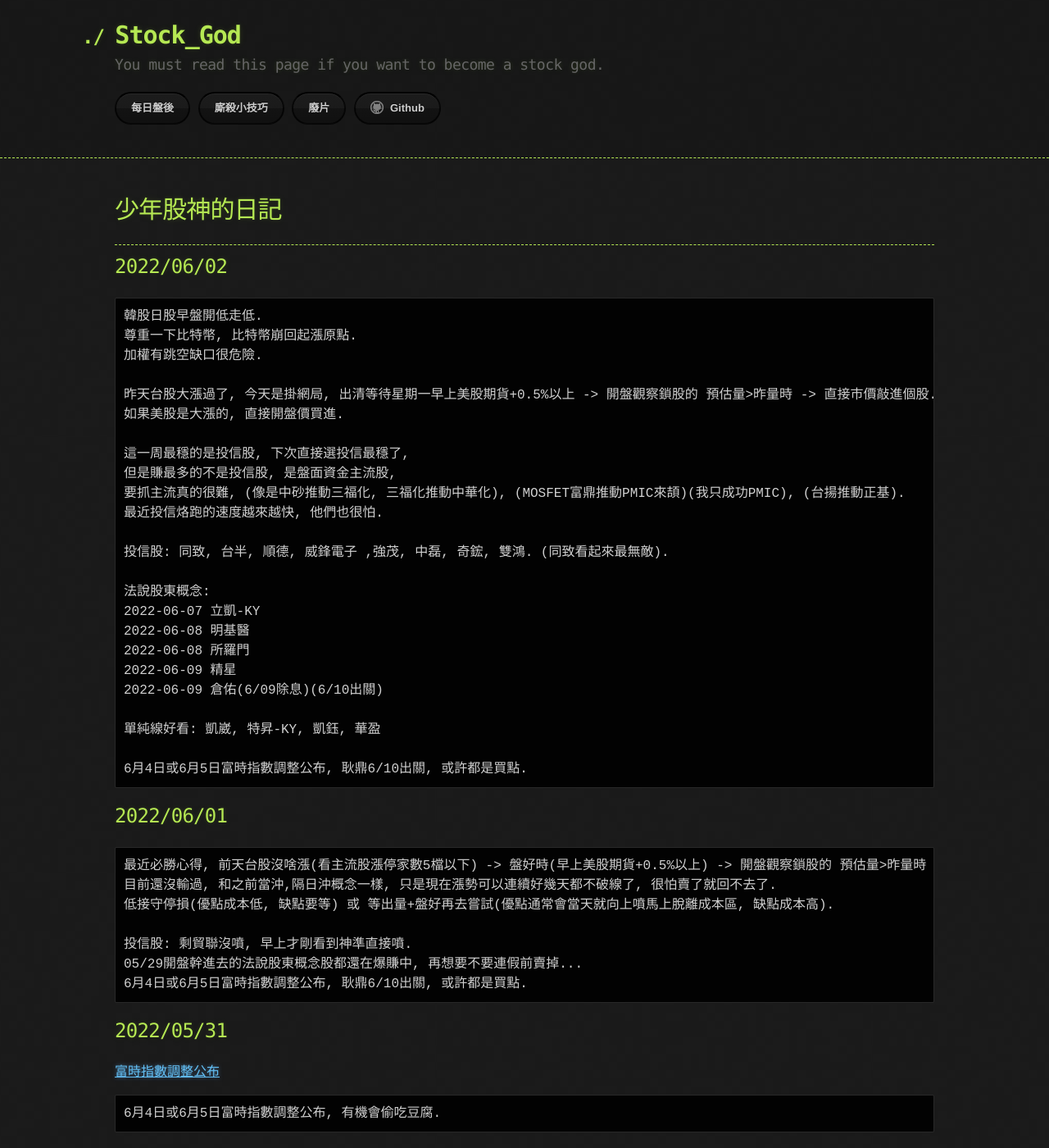
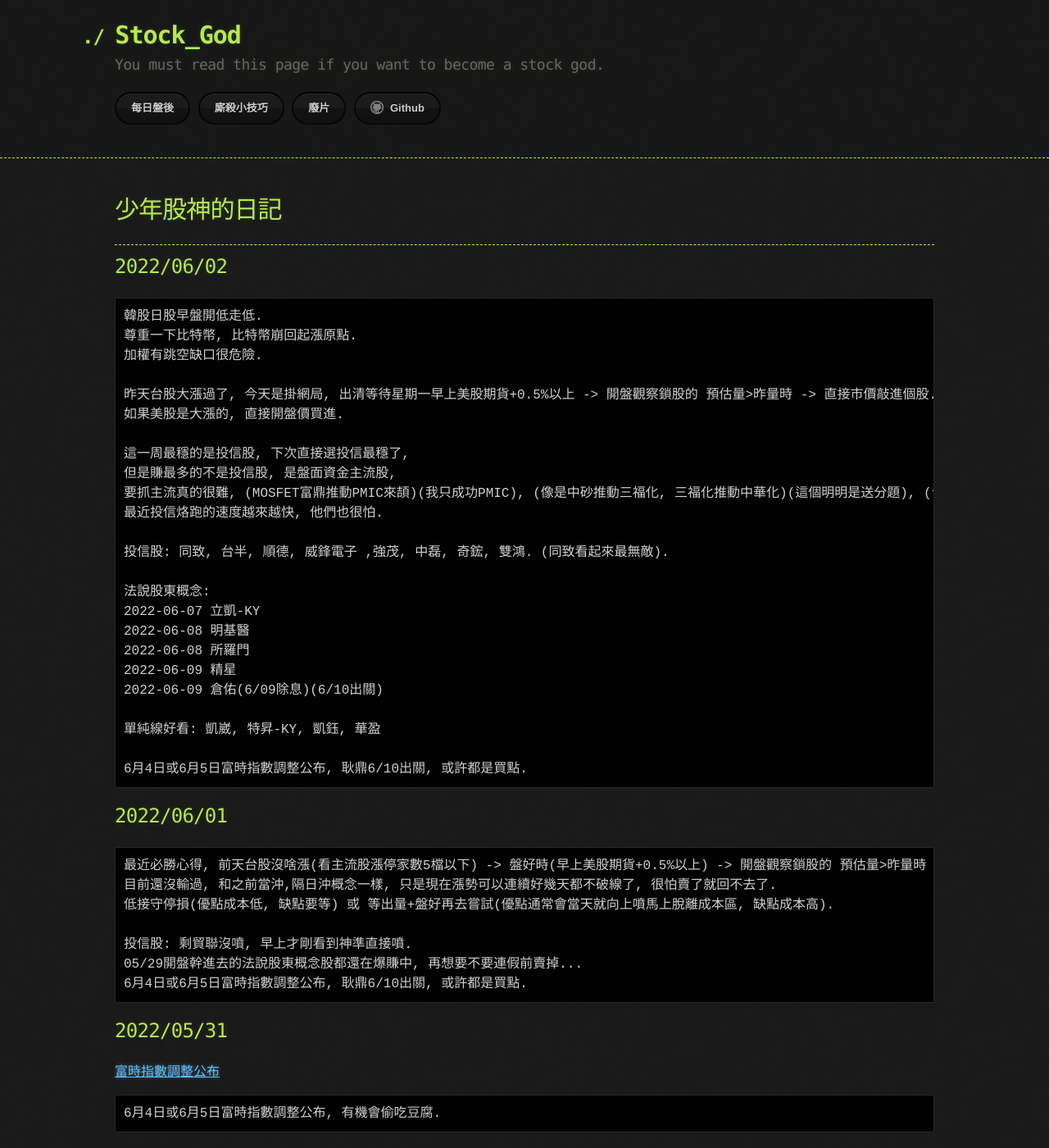
Before and after one commit to lepg5487/Stock_God, a Jekyll site: the page built from index.md, in a window 1280 px wide and 1400 px high. Shown: the whole window at 82% size. Built offline with Jekyll 4.4.1, drawn with Linux system fonts in a browser that asks for light colours; our own code applies the rules of GitHub Pages for plain Markdown files.

Commit message:
Update index.md

```diff
--- a/index.md
+++ b/index.md
@@ -17,7 +17,7 @@ layout: testlayouts
 
 這一周最穩的是投信股, 下次直接選投信最穩了,
 但是賺最多的不是投信股, 是盤面資金主流股,
-要抓主流真的很難, (像是中砂推動三福化, 三福化推動中華化), (MOSFET富鼎推動PMIC來頡)(我只成功PMIC), (台揚推動正基).
+要抓主流真的很難, (MOSFET富鼎推動PMIC來頡)(我只成功PMIC), (像是中砂推動三福化, 三福化推動中華化)(這個明明是送分題), (台揚推動正基)(這個沒發現失誤).
 最近投信烙跑的速度越來越快, 他們也很怕.
 
 投信股: 同致, 台半, 順德, 威鋒電子 ,強茂, 中磊, 奇鋐, 雙鴻. (同致看起來最無敵).
```
